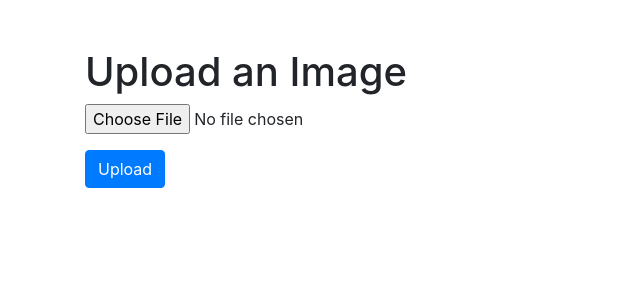
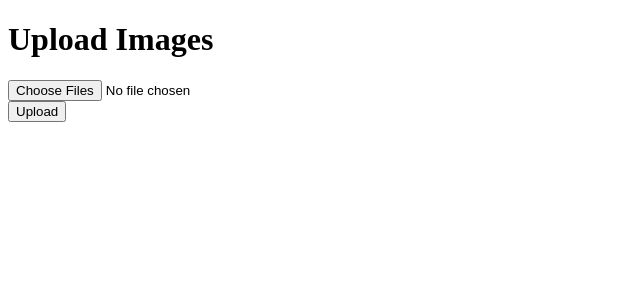
Before and after one commit to DeaSharma/imagetagging-backend, a Flask app: page / in a window 1280 px wide. Shown: the top 300 px of the page, without its empty margins (0-640 px from the left). Run offline with Flask 3, Linux system fonts and the light colour scheme; some libraries are stand-ins or nearby versions.

Commit message:
index.html

```diff
--- a/templates/index.html
+++ b/templates/index.html
@@ -1,31 +1,17 @@
-<!doctype html>
+<!DOCTYPE html>
 <html lang="en">
 <head>
-    <meta charset="utf-8">
-    <meta name="viewport" content="width=device-width, initial-scale=1, shrink-to-fit=no">
-    <title>Image Upload and Facial Recognition</title>
-    <link rel="stylesheet" href="https://stackpath.bootstrapcdn.com/bootstrap/4.3.1/css/bootstrap.min.css">
+    <meta charset="UTF-8">
+    <meta name="viewport" content="width=device-width, initial-scale=1.0">
+    <title>Upload Images</title>
 </head>
 <body>
-    <div class="container">
-      <h1 class="mt-5">Upload an Image</h1>
-      {% with messages = get_flashed_messages() %}
-        {% if messages %}
-          <div class="alert alert-info" role="alert">
-            {{ messages[0] }}
-          </div>
-        {% endif %}
-      {% endwith %}
+    <h1>Upload Images</h1>
     <form method="POST" action="{{ url_for('upload_file') }}" enctype="multipart/form-data">
         <div class="form-group">
-          <input type="file" class="form-control-file" name="file" required>
+            <input type="file" class="form-control-file" name="file[]" multiple required>
         </div>
         <button type="submit" class="btn btn-primary">Upload</button>
     </form>
-      {% if filename %}
-        <h2 class="mt-5">Processed Image</h2>
-        <img src="{{ url_for('uploaded_file', filename=filename) }}" class="img-fluid" alt="Processed Image">
-      {% endif %}
-    </div>
 </body>
 </html>
```
Lines whose indentation alone changed are shown as unchanged.
